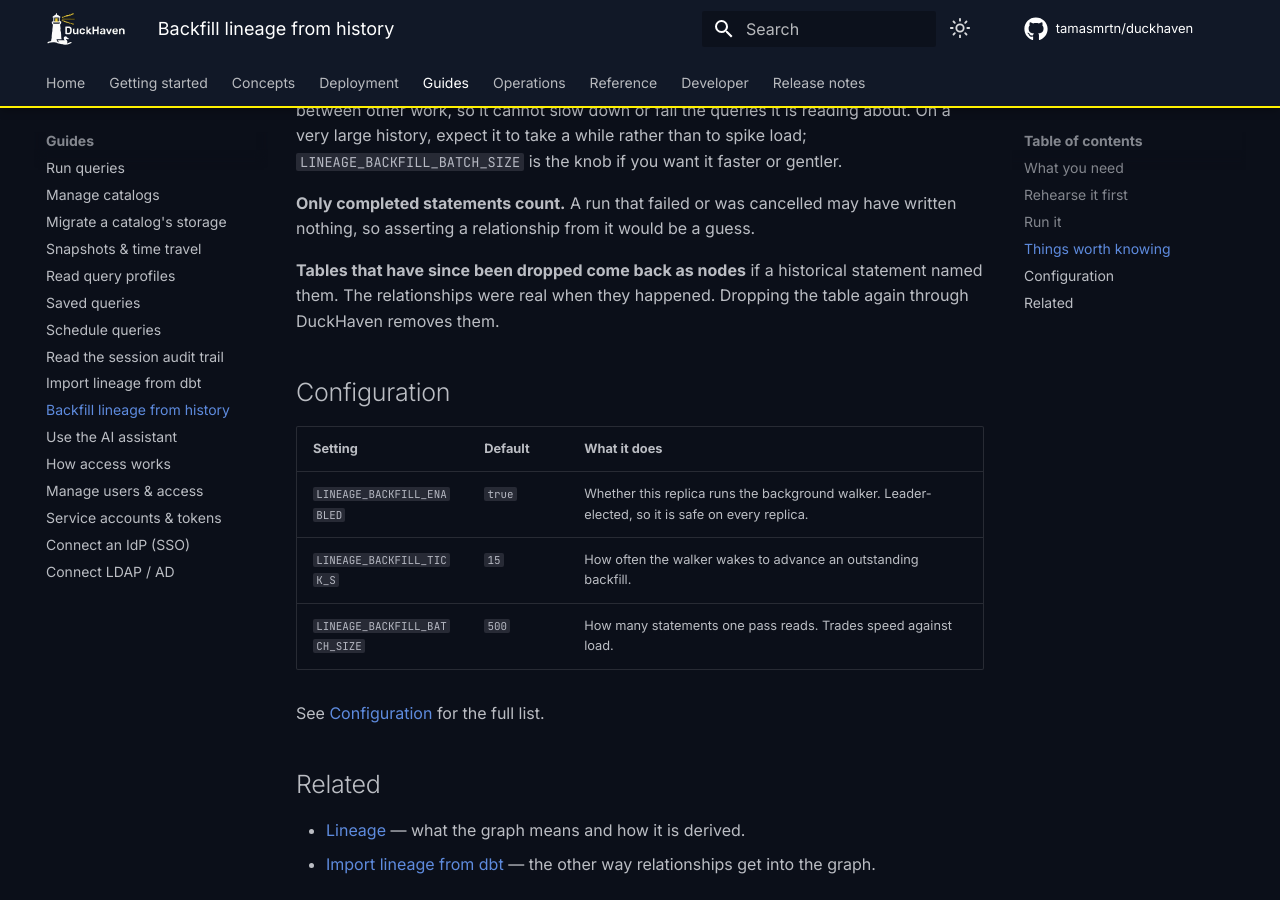
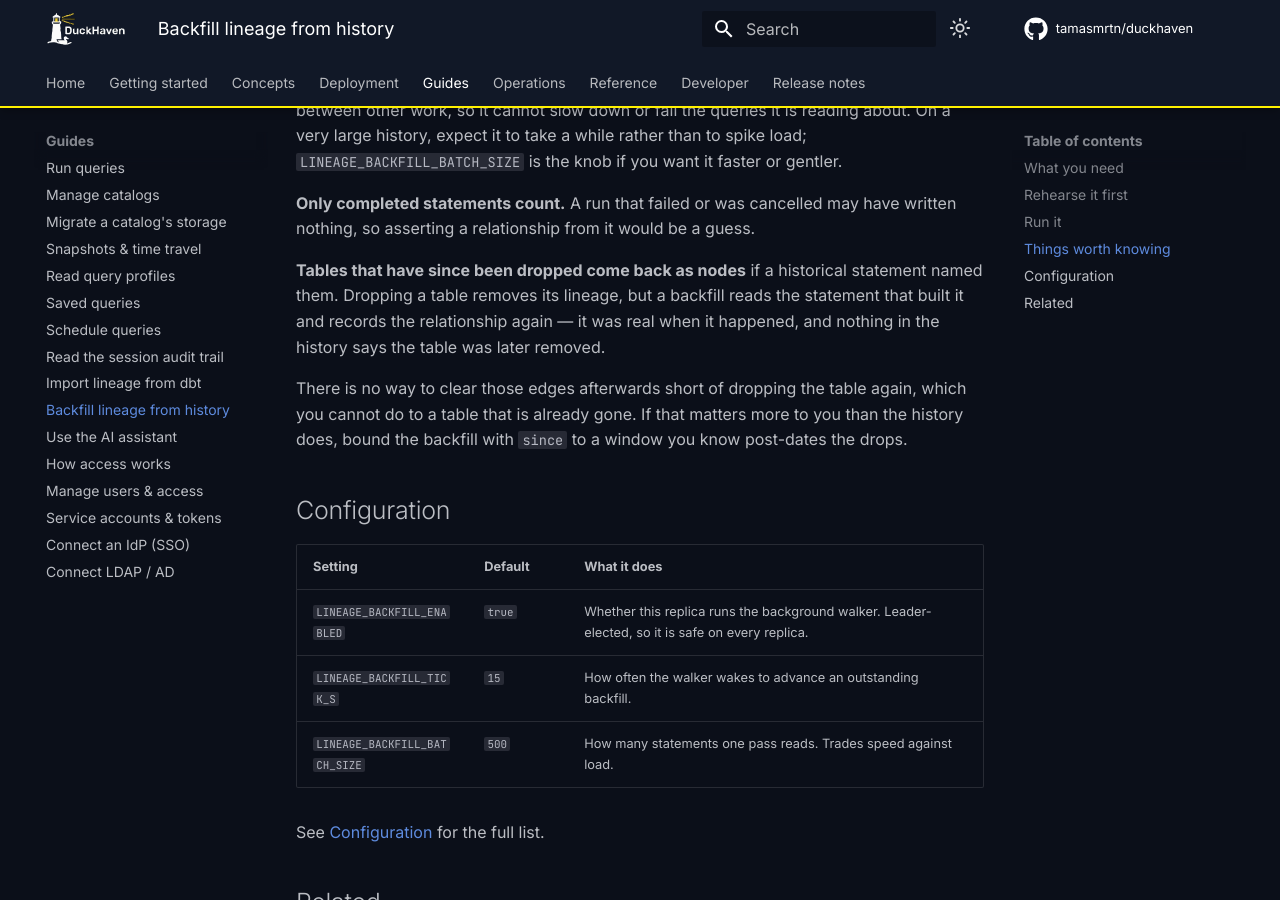
Before and after one commit to tamasmrtn/duckhaven, an MkDocs documentation site: the page built from docs/guides/backfill-lineage.md, in a window 1280 px wide and 900 px high, scrolled down 2825 px. Built offline with MkDocs 1.6.1 and Material for MkDocs 9.7.7, drawn with Linux system fonts in a browser that asks for light colours; comment, search, counter and statistics services are not loaded.

Commit message:
Be explicit about what backfill and recreation cost you
Two review findings that are limitations rather than defects, recorded where
someone would look rather than fixed.

A backfill restores edges for tables dropped since, because the statement that
built one is still in history and nothing there records the drop — and there is
no way to clear them afterwards. The guide now says so, and says what to do
about it, instead of offering a remedy that does not apply to a table already
gone.

The "recreated" verdict fires even when the displaced table is still alive
under a name nothing has looked at yet, losing its lineage rather than
following it. That is the deliberate choice — the alternative leaves the old
table's edges attached to the new one — and the reasoning is now next to the
branch, since it is the first thing a reader would question.

```diff
--- a/docs/guides/backfill-lineage.md
+++ b/docs/guides/backfill-lineage.md
@@ -115,8 +115,13 @@ to spike load; `LINEAGE_BACKFILL_BATCH_SIZE` is the knob if you want it faster o
 **Only completed statements count.** A run that failed or was cancelled may have written nothing, so asserting a
 relationship from it would be a guess.
 
-**Tables that have since been dropped come back as nodes** if a historical statement named them. The relationships were
-real when they happened. Dropping the table again through DuckHaven removes them.
+**Tables that have since been dropped come back as nodes** if a historical statement named them. Dropping a table
+removes its lineage, but a backfill reads the statement that built it and records the relationship again — it was real
+when it happened, and nothing in the history says the table was later removed.
+
+There is no way to clear those edges afterwards short of dropping the table again, which you cannot do to a table that
+is already gone. If that matters more to you than the history does, bound the backfill with `since` to a window you
+know post-dates the drops.
 
 ## Configuration
 
```
Also changed, not shown: docs/concepts/lineage.md (+3 -1 lines), 1 other file.
